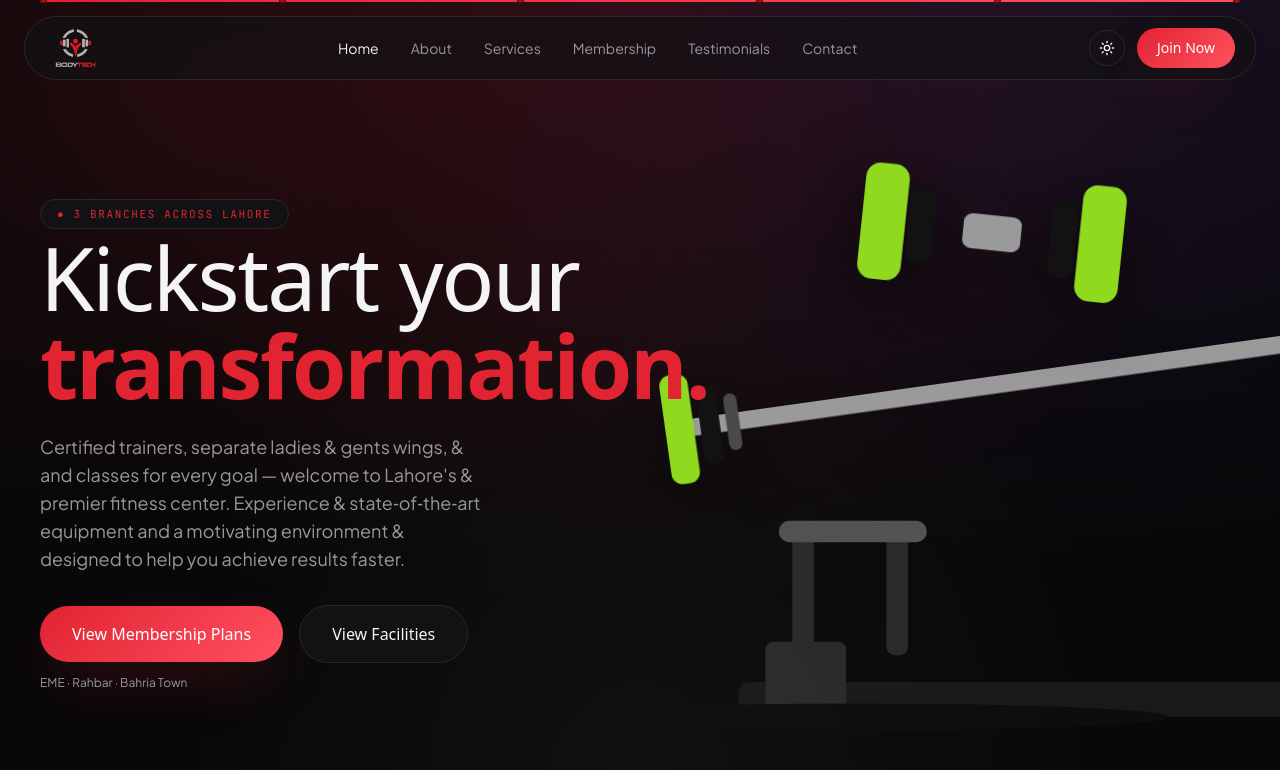
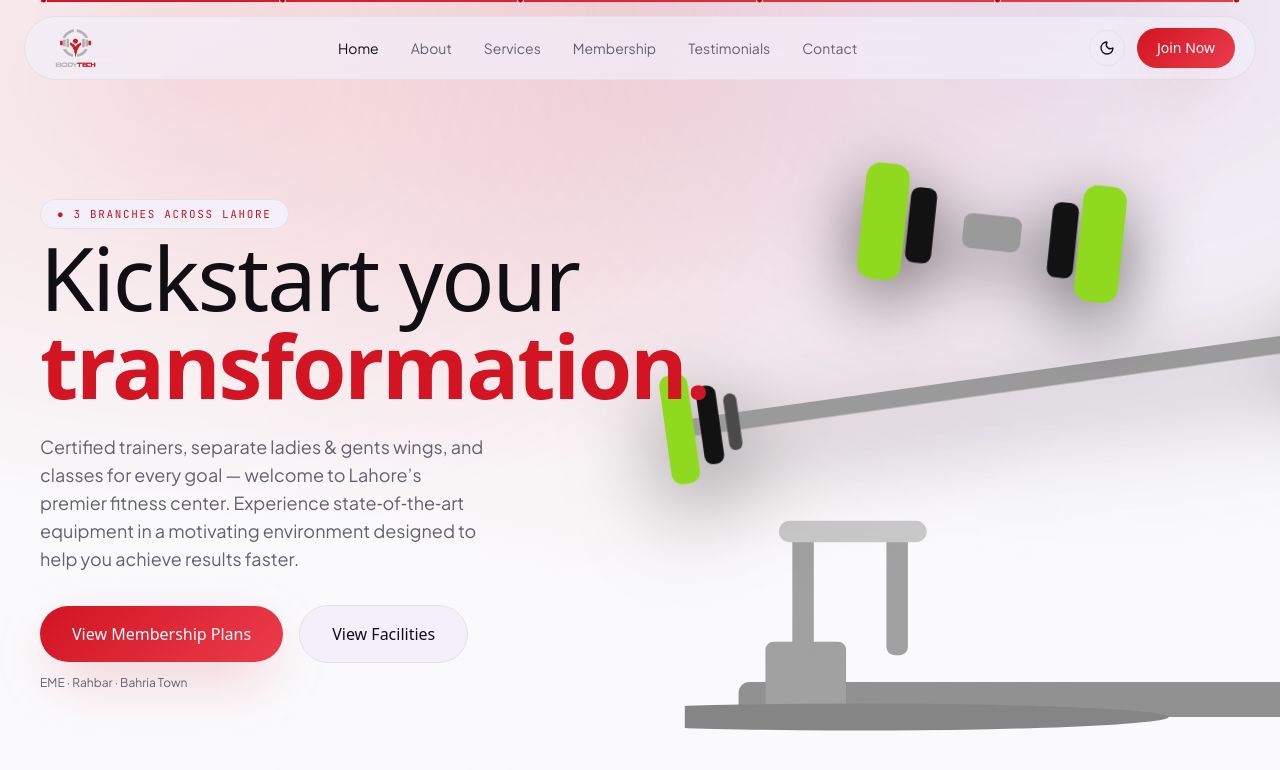
Before and after one commit to Muhammad-farzan0/bodytech-gym, a Next.js app: page / in a window 1280 px wide. Shown: the top 770 px of the page. Built offline with nearby package versions, Linux system fonts and the light colour scheme; a web font is replaced by a local one.

Commit message:
wed commit

```diff
--- a/src/components/HeroScene.tsx
+++ b/src/components/HeroScene.tsx
@@ -126,7 +126,7 @@ export default function HeroScene() {
             data-aos="fade-up"
             data-aos-delay="160"
           >
-            Certified trainers, separate ladies & gents wings, &amp; and classes for every goal — welcome to Lahore's &amp; premier fitness center. Experience &amp; state‑of‑the‑art equipment and a motivating environment &amp; designed to help you achieve results faster.
+          Certified trainers, separate ladies & gents wings, and classes for every goal — welcome to Lahore’s premier fitness center. Experience state‑of‑the‑art equipment in a motivating environment designed to help you achieve results faster.
           </p>
           <div
             className="mt-8 flex flex-wrap items-center gap-4"
--- a/src/components/ThemeProvider.tsx
+++ b/src/components/ThemeProvider.tsx
@@ -7,7 +7,7 @@ export default function ThemeProvider({ children }: { children: ReactNode }) {
   return (
     <NextThemesProvider
       attribute="class"
-      defaultTheme="dark"
+      defaultTheme="light"
       enableSystem={false}
       themes={["dark", "light"]}
       disableTransitionOnChange
```
